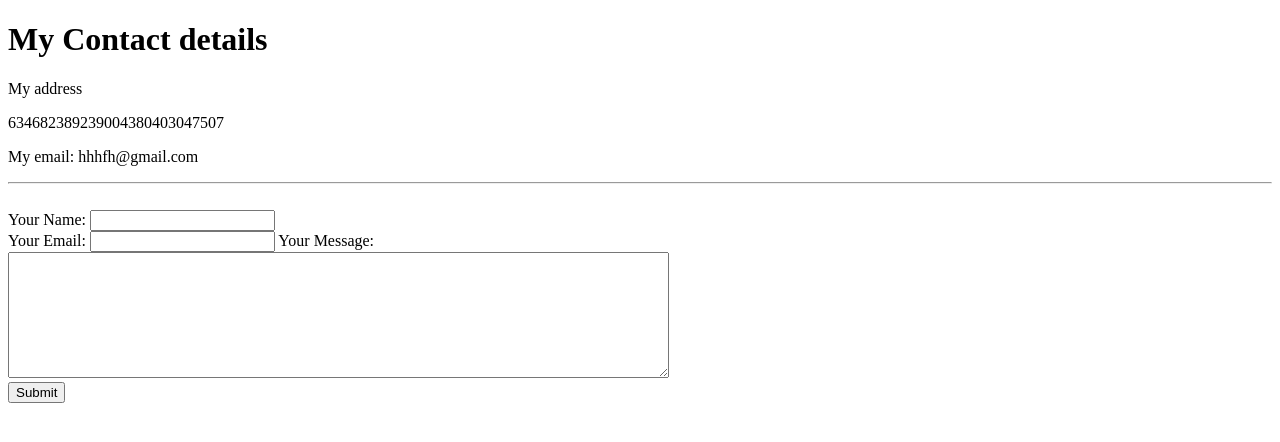
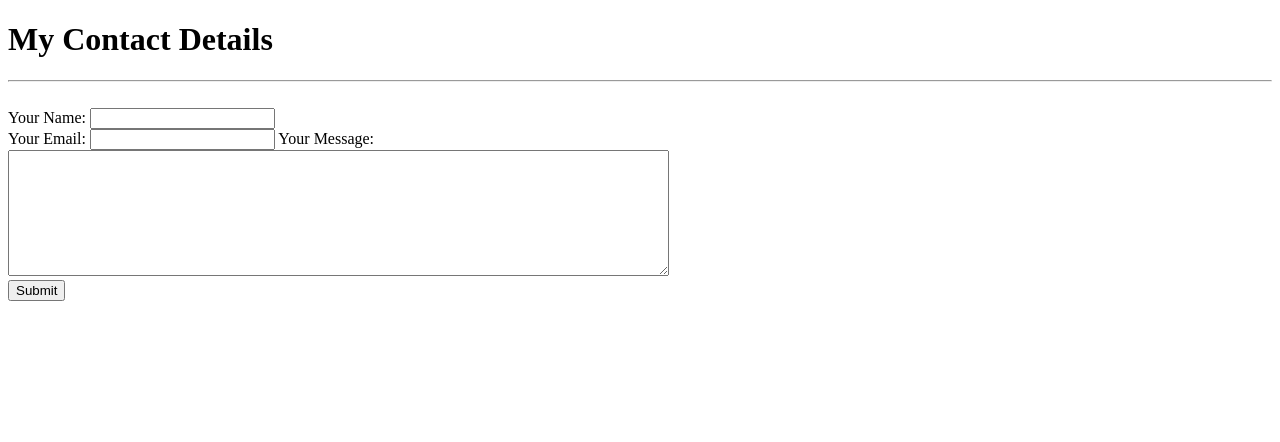
Before and after one commit to Eric-Churches/cv, a plain HTML site: page contact.html in a window 1280 px wide. Drawn offline with Linux system fonts and the light colour scheme.

Commit message:
Files been updated 1.1

```diff
--- a/contact.html
+++ b/contact.html
@@ -6,10 +6,8 @@
 </head>
 
 <body>
-  <h1>My Contact details</h1>
-  <p>My address</p>
-  <p>634682389239004380403047507</p>
-  <p>My email: hhhfh@gmail.com</p>
+  <h1>My Contact Details</h1>
+
 <hr>
 
   <br>
```
Also changed, not shown: hobbies.html (+2 -1 lines).
